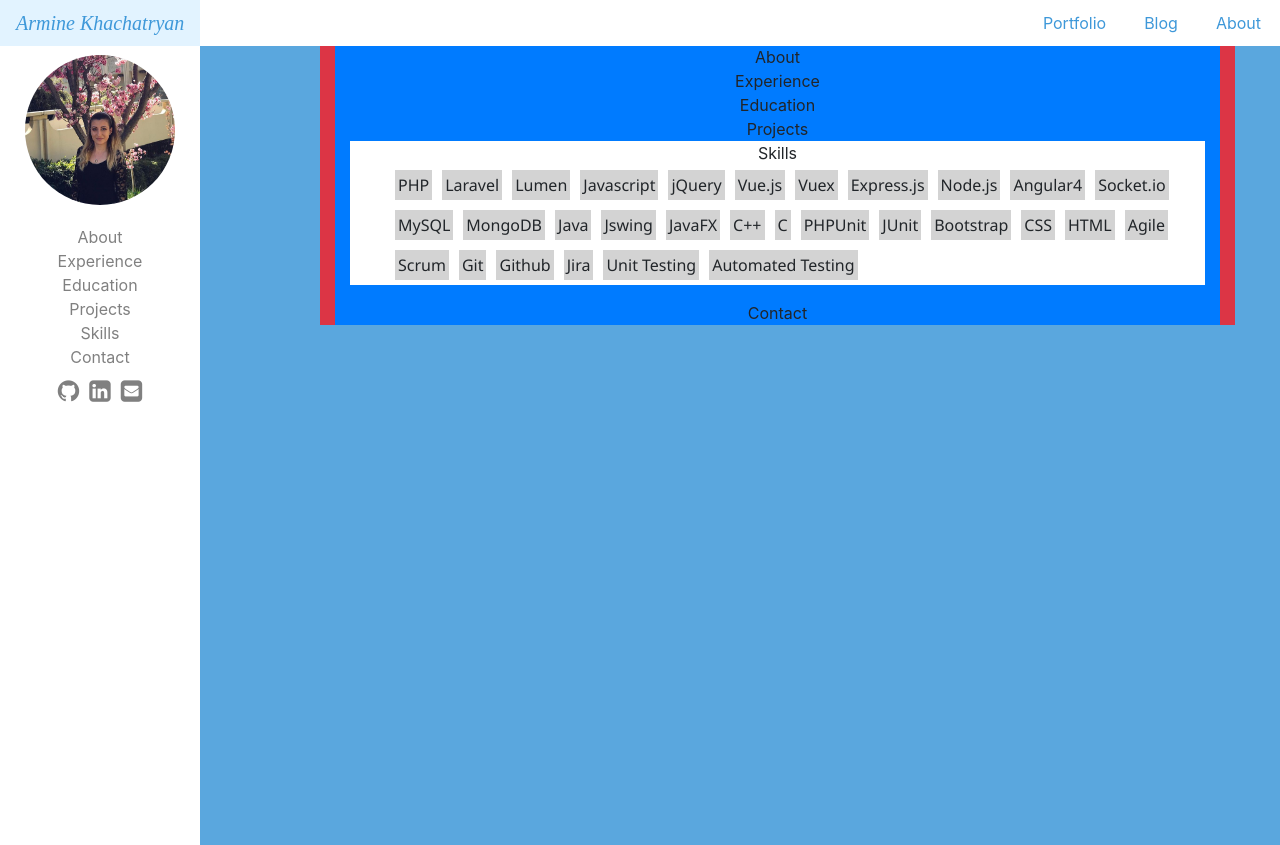
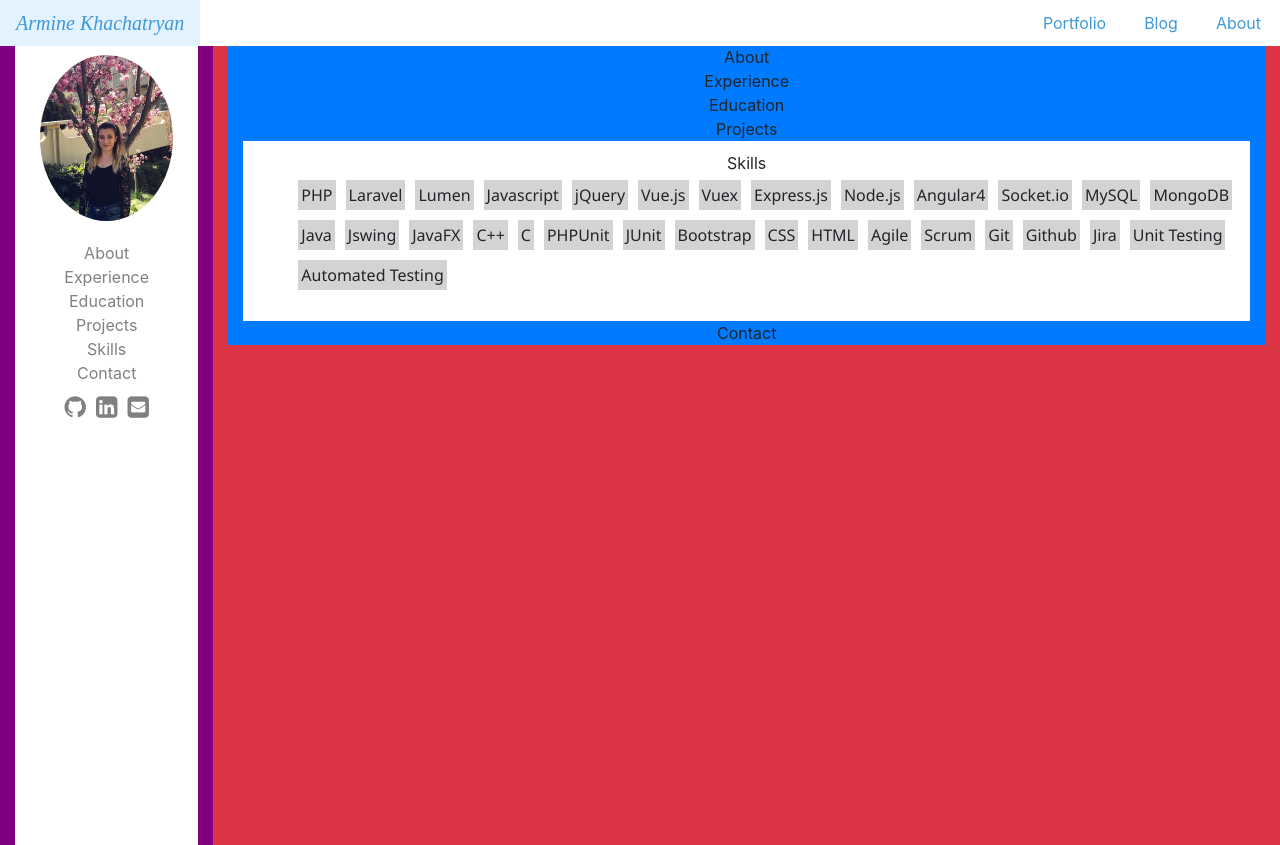
Before and after one commit to arminekhachatryan94/resume, an Angular app: page /portfolio in a window 1280 px wide. Before the commit the page ends 800 px from the top, so only its background shows below. Built offline with nearby package versions, Linux system fonts and the light colour scheme.

Commit message:
more styling

```diff
--- a/src/app/components/nav/nav.component.css
+++ b/src/app/components/nav/nav.component.css
@@ -39,6 +39,7 @@ a {
     height: 3px;
     background-color: rgb(62, 152, 217);
     margin: 4px 0;
+    transition: all 1s ease;
 }
 
 @media screen and (max-width: 800px) {
--- a/src/app/components/sidebar/sidebar.component.css
+++ b/src/app/components/sidebar/sidebar.component.css
@@ -43,3 +43,12 @@ img {
 .height--100 {
     height: 100vh;
 }
+
+@include media-breakpoint-down(md) {
+
+    .default {
+        background: red;
+        width: 150px;
+        height: 150px;
+    }
+}
--- a/src/app/components/sidebar/sidebar.component.html
+++ b/src/app/components/sidebar/sidebar.component.html
@@ -3,7 +3,7 @@
     <div [ngClass]="{'row': md_size}" class="text-center">
       <div [ngClass]="{'col-4': md_size, 'row-12': !md_size}"
         class="img">
-        <img src="assets/images/default.png" alt="image" width="150" height="150">
+        <img src="assets/images/default.png" alt="image" class="img-fluid default">
       </div>
       <div [ngClass]="{'col-8': md_size, 'row-12': !md_size}"
         class="sections">
--- a/src/app/views/portfolio/portfolio.component.css
+++ b/src/app/views/portfolio/portfolio.component.css
@@ -1,5 +1,6 @@
 #skills {
     background-color: white;
+    padding: 10px;
 }
 
 #skills--content {
@@ -16,17 +17,6 @@
     font-family: 'Segoe UI', Tahoma, Geneva, Verdana, sans-serif;
 }
 
-.col {
-    padding: 0px;
-    margin: 0px;
-}
-
-.position--fixed {
-    position: fixed;
-    display: block;
-    left: 0px;
-}
-
 .w--100 {
     width: 100%;
 }
@@ -39,3 +29,11 @@
     width: 100%;
     background-color: white;
 }
+
+@include media-breakpoint-up(sm) {
+    .position--fixed {
+        position: fixed;
+        display: block;
+        left: 0px;
+    }
+}
--- a/src/app/views/portfolio/portfolio.component.html
+++ b/src/app/views/portfolio/portfolio.component.html
@@ -1,9 +1,9 @@
-<div [ngClass]="{'row col-12': !md_size, 'col': md_size}">
-  <div [ngClass]="{'row-8': md_size, 'col-lg-3 col-md-3 col-sm-3 col-xs-3': !md_size}">
+<div [ngClass]="{'row': !md_size, 'col': md_size}">
+  <div [ngClass]="{'row-8': md_size, 'col-12 col-sm-4 col-md-3 col-lg-2': !md_size}">
     <app-sidebar [md_size]="md_size" [ngClass]="{'w--100': md_size}" class="position--fixed">
     </app-sidebar>
   </div>
-  <div [ngClass]="{'row-8 padding--top': md_size, 'col-lg-9 col-md-9 col-sm-9 col-xs-9': !md_size}" class="bg-danger">
+  <div [ngClass]="{'row-8 padding--top': md_size, 'col-12 col-sm-8 col-md-9 col-lg-10': !md_size}" class="bg-danger">
     <div class="container-fluid bg-primary">
     <div class="text-center">
       <section id="about">
--- a/src/styles.css
+++ b/src/styles.css
@@ -1,3 +1,3 @@
 body {
-    background-color: rgba(62, 152, 217, 0.85);
+    background-color: purple;
 }
```
